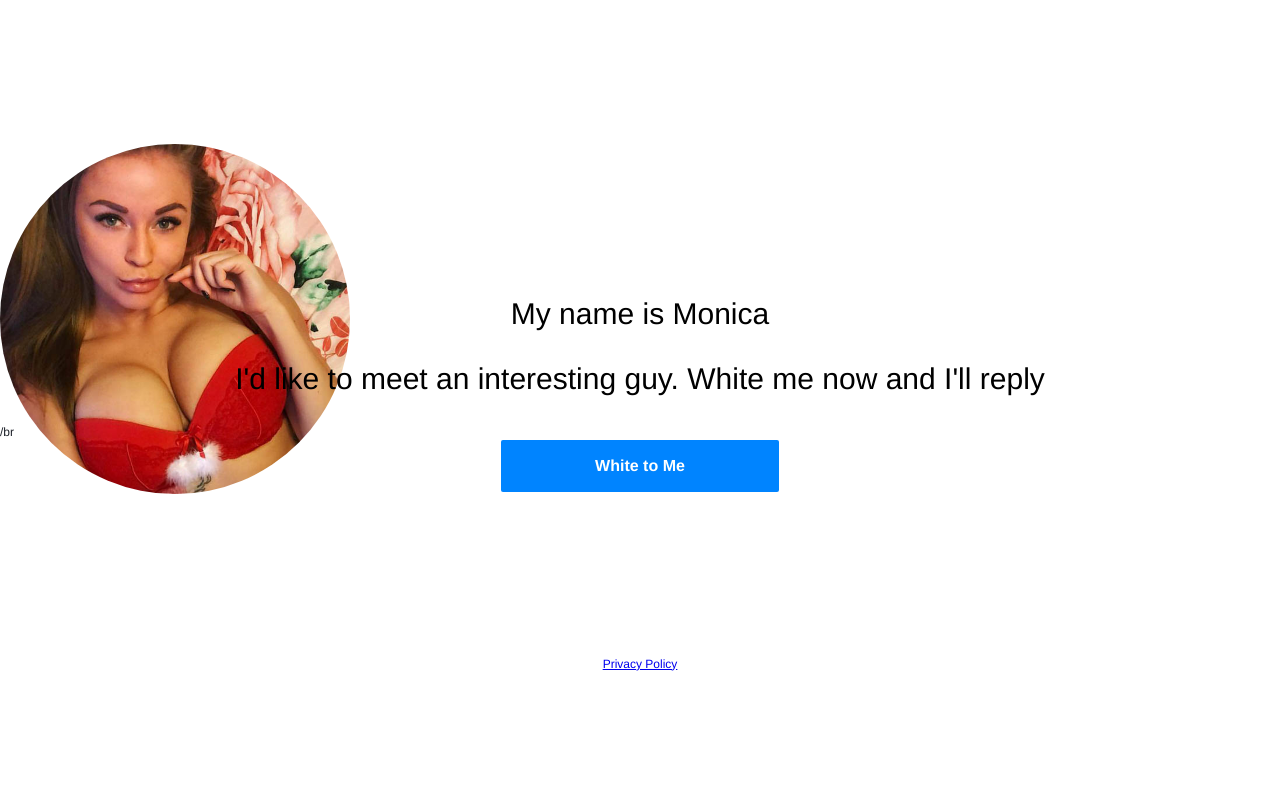
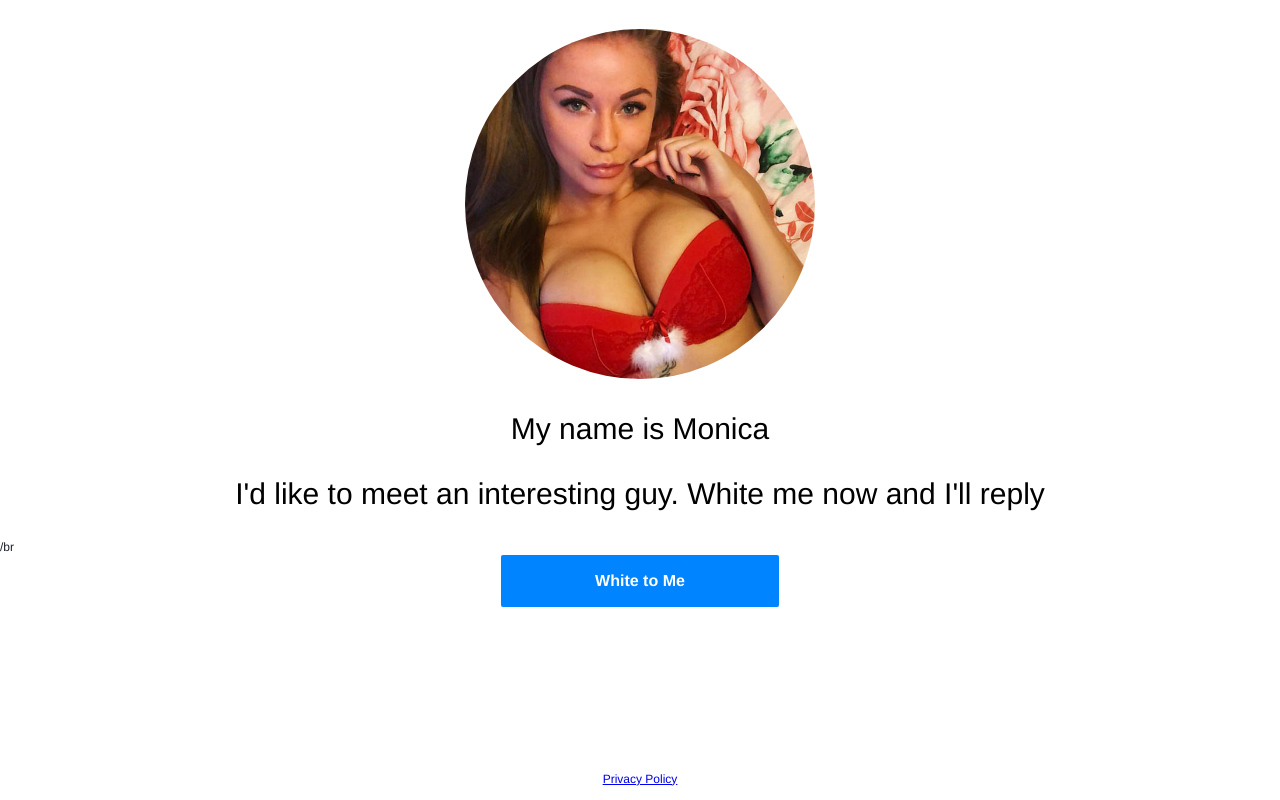
Before and after one commit to newdayo/new, a plain HTML site: page index.html in a window 1280 px wide. Drawn offline with Linux system fonts and the light colour scheme.

Commit message:
Update index.html

```diff
--- a/index.html
+++ b/index.html
@@ -173,15 +173,15 @@
         }
 
         header {
-            height: 120px;
+            height: 350px;
             min-width: 100%;
-            width: 120px;
+            width: 350px;
             display: block;
             margin-bottom: 30px;
         }
 
         header .image-url {
-
+            display: block;
             height: 350px;
 	    width: 350px;
             margin-left: auto;
```
